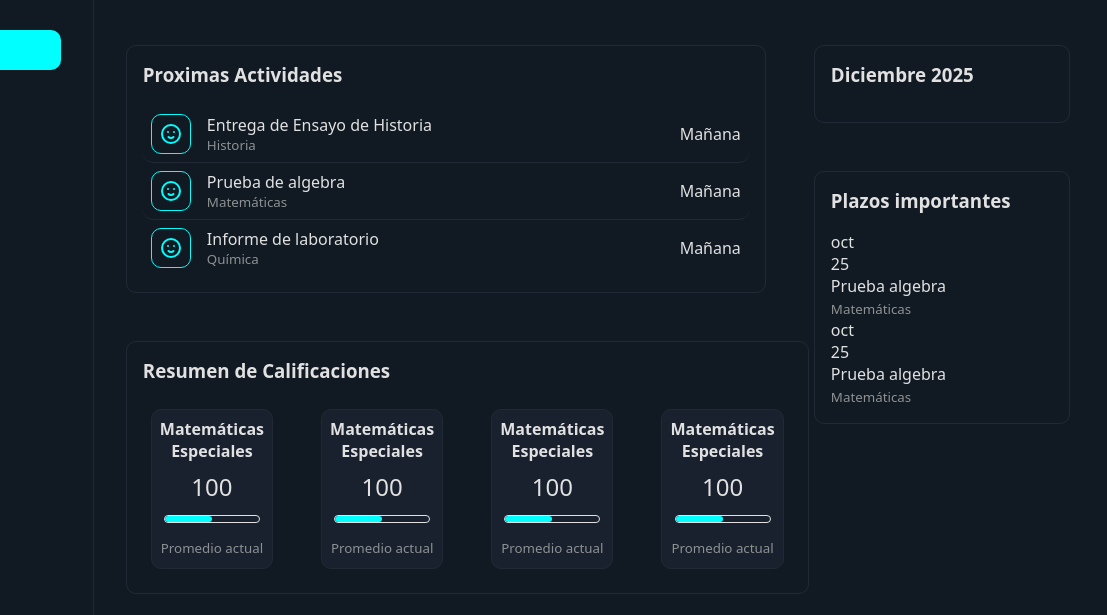
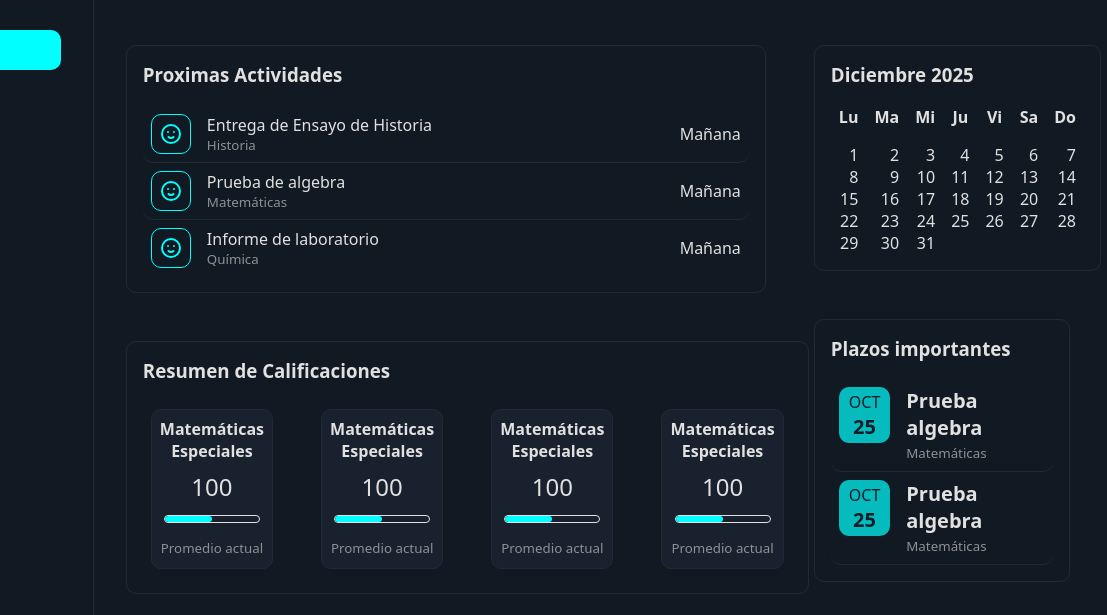
Before and after one commit to afrivera-g/grades-manager-practice, a plain HTML site: page index.html in a window 1280 px wide. Shown: the part 90-705 px from the top of the page, 173-1280 px from the left. Drawn offline with Linux system fonts and the light colour scheme.

Commit message:
Add calendar layout and style enhancements for improved dashboard calendar functionality

```diff
--- a/index.html
+++ b/index.html
@@ -307,13 +307,54 @@
         <div class="dashboard-columns">
           <section id="dashboard-calendar">
             <h3>Diciembre 2025</h3>
+            <ol>
+              <li class="day-name">Lu</li>
+              <li class="day-name">Ma</li>
+              <li class="day-name">Mi</li>
+              <li class="day-name">Ju</li>
+              <li class="day-name">Vi</li>
+              <li class="day-name">Sa</li>
+              <li class="day-name">Do</li>
+
+              <li class="first-day">1</li>
+              <li>2</li>
+              <li>3</li>
+              <li>4</li>
+              <li>5</li>
+              <li>6</li>
+              <li>7</li>
+              <li>8</li>
+              <li>9</li>
+              <li>10</li>
+              <li>11</li>
+              <li>12</li>
+              <li>13</li>
+              <li>14</li>
+              <li>15</li>
+              <li>16</li>
+              <li>17</li>
+              <li>18</li>
+              <li>19</li>
+              <li>20</li>
+              <li>21</li>
+              <li>22</li>
+              <li>23</li>
+              <li>24</li>
+              <li>25</li>
+              <li>26</li>
+              <li>27</li>
+              <li>28</li>
+              <li>29</li>
+              <li>30</li>
+              <li>31</li>
+            </ol>
           </section>
           <section id="dashboard-important">
             <h3>Plazos importantes</h3>
             <div>
               <article>
                 <div>
-                  <p>oct</p>
+                  <p>OCT</p>
                   <p>25</p>
                 </div>
                 <div>
@@ -323,7 +364,7 @@
               </article>
               <article>
                 <div>
-                  <p>oct</p>
+                  <p>OCT</p>
                   <p>25</p>
                 </div>
                 <div>
--- a/style.css
+++ b/style.css
@@ -220,3 +220,69 @@ section {
     }
   }
 }
+
+#dashboard-important > div {
+  display: flex;
+  flex-direction: column;
+}
+
+#dashboard-important article {
+  display: flex;
+  gap: 1em;
+  padding: .5em;
+  border-radius: var(--border-radius);
+  border-bottom: solid .5px var(--border-color);
+
+  div:first-of-type {
+    background: var(--primary);
+    opacity: 70%;
+    color: var(--secondary);
+    border-radius: var(--border-radius);
+    text-align: center;
+    padding: .2em;
+    height: fit-content;
+    width: 3.5em;
+  }
+
+  p:last-of-type {
+    font-size: 20px;
+    font-weight: bold;
+  }
+
+  &:hover {
+    background-color: var(--secondary);
+
+    div:first-of-type {
+      opacity: 100%;
+    }
+  }
+}
+
+ol {
+  list-style: none;
+  display: grid;
+  grid-template-columns: repeat(7, 1fr);
+  padding: 0;
+
+  li {
+    border-radius: 10px;
+    text-align: right;
+    padding-inline: .5em;
+  }
+
+  li:hover {
+    background-color: var(--primary-hover);
+
+  }
+}
+
+.first-day {
+  grid-column-start: 1;
+}
+
+.day-name {
+  font-weight: bold;
+  text-align: center;
+  pointer-events: none;
+  margin-bottom: 1em;
+}
```
